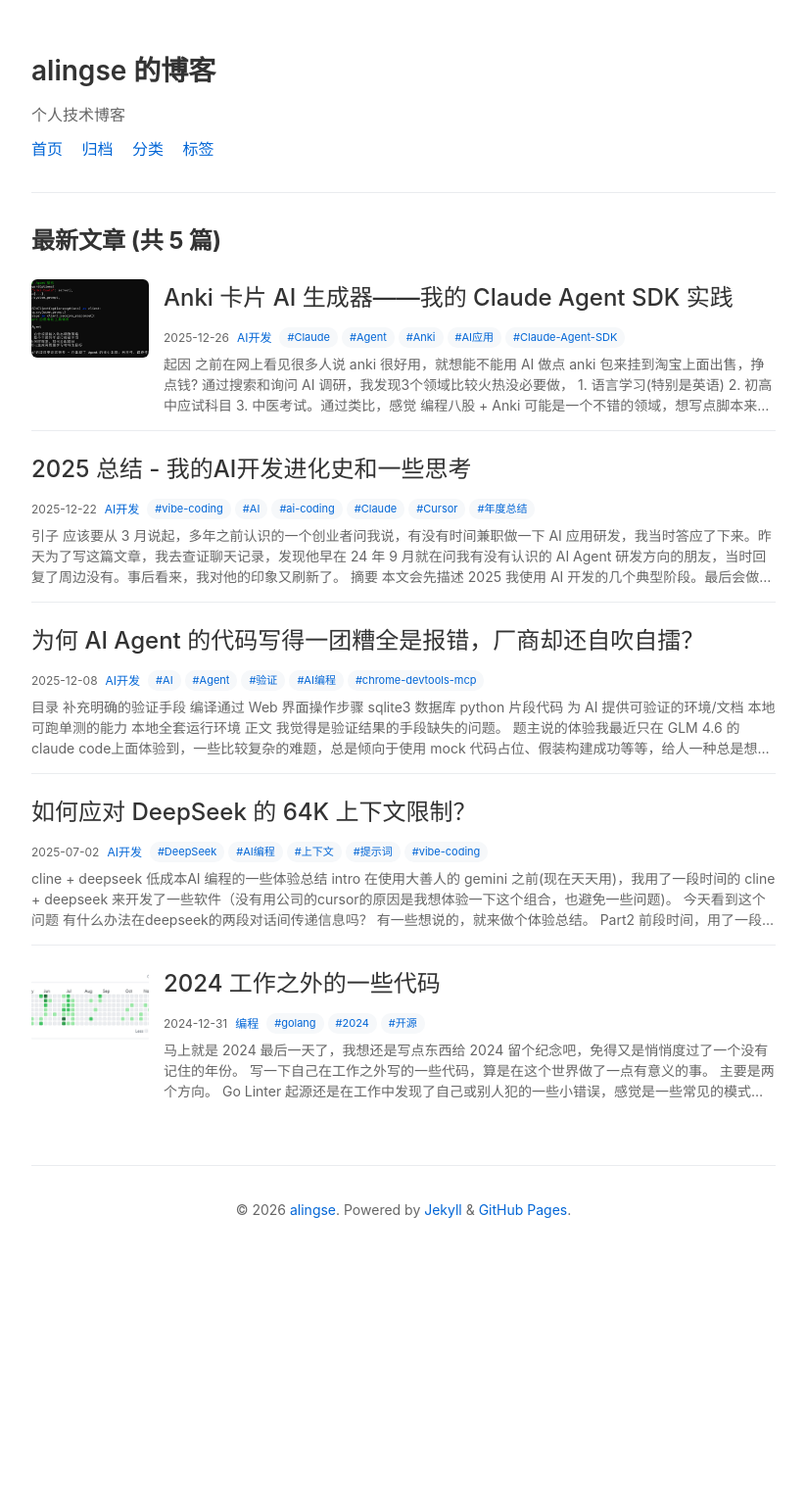
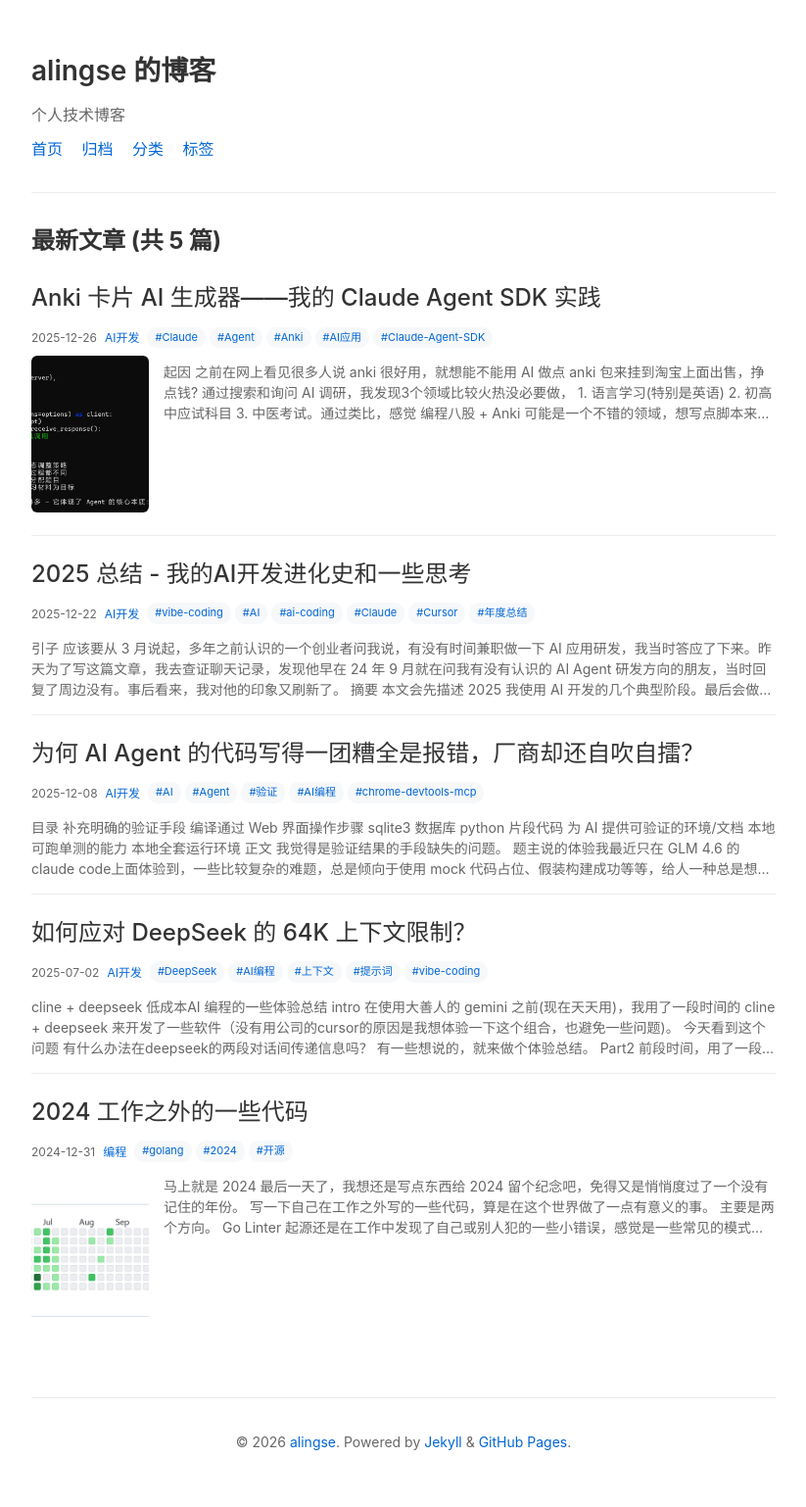
Before and after one commit to alingse/alingse.github.io, a Jekyll site: the page built from index.html, in a window 1280 px wide. Shown: the whole page at 98% size, without its empty margins (228-1051 px from the left). Built offline with Jekyll 4.4.1, drawn with Linux system fonts in a browser that asks for light colours; the list of posts is cut into pages by our own code; before the commit the page ends 1301 px from its top, so only the background shows below that.

Commit message:
Redesign post list layout: title on top, image + excerpt below
- Move title to top, followed by meta info (date, categories, tags)
- Image and excerpt displayed side by side below meta info
- Image size: 120x160 (3:4 ratio)
- Responsive design: hide thumbnail on mobile (max-width: 600px)
- Make markdown headings bold (font-weight: 600)

```diff
--- a/css/style.css
+++ b/css/style.css
@@ -66,32 +66,36 @@ body {
   margin-bottom: 20px;
   padding-bottom: 15px;
   border-bottom: 1px solid #eaecef;
-  display: flex;
-  gap: 15px;
 }
 
 .post-preview:last-child {
   border-bottom: none;
 }
 
+.post-title {
+  margin: 0 0 8px 0;
+  font-size: 17px;
+  font-weight: 500;
+}
+
+.post-preview-body {
+  display: flex;
+  gap: 15px;
+  margin-top: 8px;
+}
+
 .post-preview-thumbnail {
   width: 120px;
-  height: 80px;
+  height: 160px;
   object-fit: cover;
   border-radius: 6px;
   flex-shrink: 0;
   background-color: #f6f8fa;
 }
 
-.post-preview-content {
+.post-preview-excerpt {
   flex: 1;
   min-width: 0;
-}
-
-.post-title {
-  margin: 0 0 8px 0;
-  font-size: 17px;
-  font-weight: 500;
 }
 
 .post-title a {
@@ -187,7 +191,7 @@ body {
 .post-content h6 {
   margin-top: 25px;
   margin-bottom: 12px;
-  font-weight: 400;
+  font-weight: 600;
   line-height: 1.4;
 }
 
@@ -357,4 +361,13 @@ body {
   .post-content h2 {
     font-size: 17px;
   }
+
+  /* 移动端隐藏缩略图，摘要占满宽度 */
+  .post-preview-thumbnail {
+    display: none;
+  }
+
+  .post-preview-body {
+    display: block;
+  }
 }
--- a/index.html
+++ b/index.html
@@ -9,14 +9,6 @@ title: 首页
 
     {% for post in site.posts %}
       <article class="post-preview">
-        {% if post.og_image %}
-        <div class="post-preview-thumbnail-wrapper">
-          <a href="{{ post.url | relative_url }}">
-            <img src="{{ post.og_image | relative_url }}" alt="{{ post.title }}" class="post-preview-thumbnail">
-          </a>
-        </div>
-        {% endif %}
-        <div class="post-preview-content">
         <h3 class="post-title">
           <a href="{{ post.url | relative_url }}">{{ post.title }}</a>
         </h3>
@@ -37,8 +29,16 @@ title: 首页
           </span>
           {% endif %}
         </div>
+        <div class="post-preview-body">
+          {% if post.og_image %}
+          <a href="{{ post.url | relative_url }}">
+            <img src="{{ post.og_image | relative_url }}" alt="{{ post.title }}" class="post-preview-thumbnail">
+          </a>
+          {% endif %}
+          <div class="post-preview-excerpt">
             <div class="post-excerpt">
               {{ post.content | strip_html | truncatewords: 80 }}
+            </div>
           </div>
         </div>
       </article>
```
Also changed, not shown: _layouts/category.html (+8 -8 lines), _layouts/tag.html (+8 -8 lines). Lines whose indentation alone changed are shown as unchanged.
